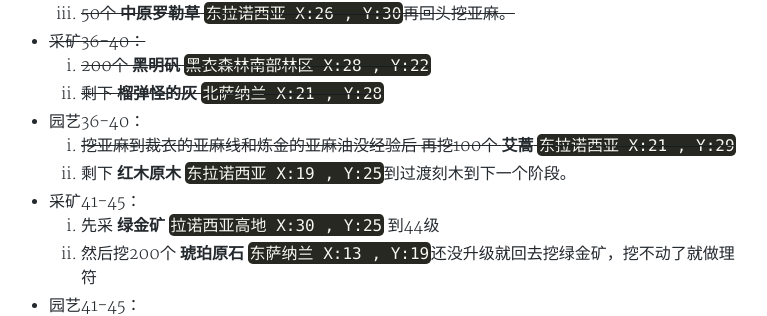
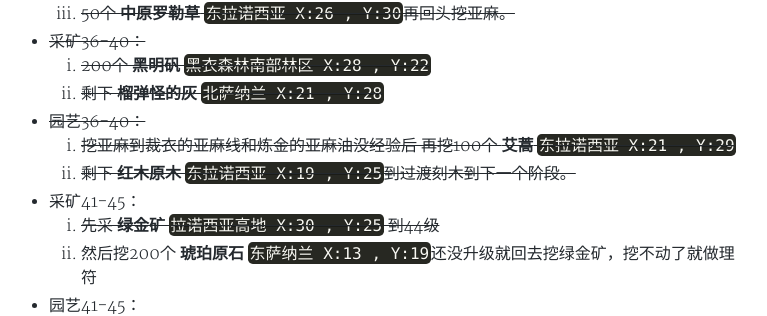
Before and after one commit to JiMo258/jimo258.github.io, a Jekyll site: the page built from _posts/2018-12-31-FFXIV.md, in a window 1280 px wide and 900 px high, scrolled down 1202 px. Shown: the part 139-455 px from the top of the window, without its empty margins (263-1030 px from the left). Built offline with Jekyll 4.4.1, drawn with Linux system fonts in a browser that asks for light colours; nearby versions of some CDN libraries; a style sheet for code colours, icons or effects is not loaded.

Commit message:
修改内容

```diff
--- a/_posts/2018-12-31-FFXIV.md
+++ b/_posts/2018-12-31-FFXIV.md
@@ -41,13 +41,13 @@ FF14采集前50级计划
     1. ~~200个 **黑明矾** `黑衣森林南部林区 X:28 , Y:22`~~
     2. ~~剩下 **榴弹怪的灰** `北萨纳兰 X:21 , Y:28`~~
 
-- 园艺36-40：
+- ~~园艺36-40：~~
     1. ~~挖亚麻到裁衣的亚麻线和炼金的亚麻油没经验后
     再挖100个 **艾蒿** `东拉诺西亚 X:21 , Y:29`~~
-    2. 剩下 **红木原木** `东拉诺西亚 X:19 , Y:25`到过渡刻木到下一个阶段。
+    2. ~~剩下 **红木原木** `东拉诺西亚 X:19 , Y:25`到过渡刻木到下一个阶段。~~
 
 - 采矿41-45：
-    1. 先采 **绿金矿** `拉诺西亚高地 X:30 , Y:25` 到44级
+    1. ~~先采 **绿金矿** `拉诺西亚高地 X:30 , Y:25` 到44级~~
     2. 然后挖200个 **琥珀原石** `东萨纳兰 X:13 , Y:19`还没升级就回去挖绿金矿，挖不动了就做理符
 
 - 园艺41-45：
```
